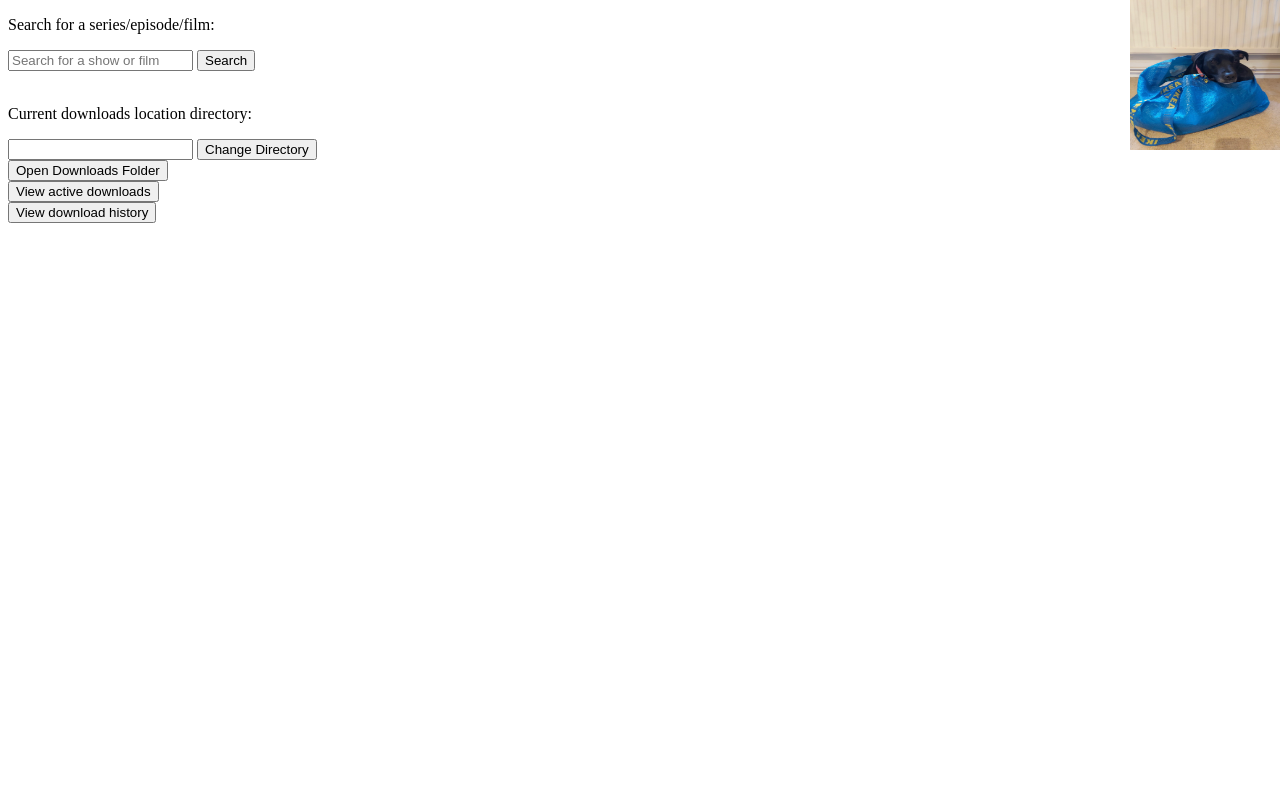
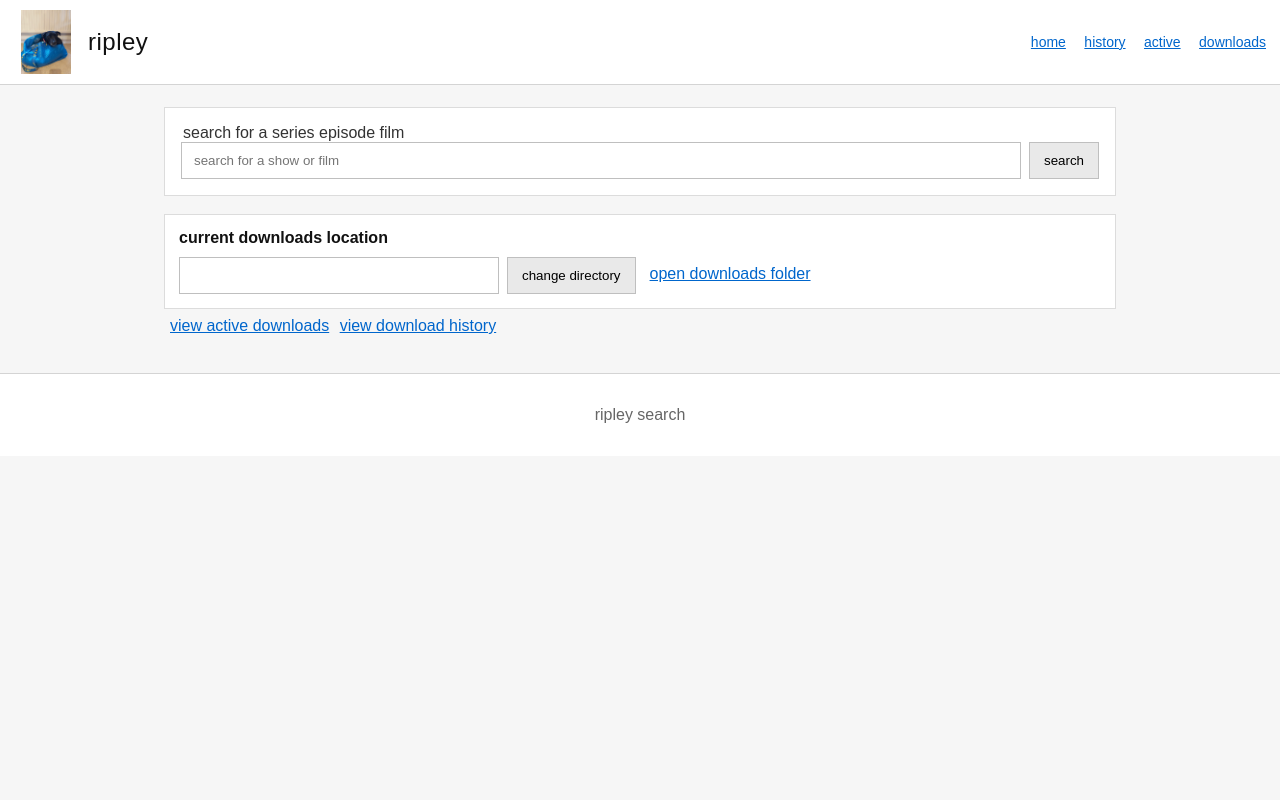
Before and after one commit to h0bnobs/jcw, a Python web app: template flaskd/templates/search.html in a window 1280 px wide. Run offline with Jinja, Linux system fonts and the light colour scheme; the template is opened without the code that fills it, so the values that code supplies are empty.

Commit message:
ui: first iteration of gpt's ui

```diff
--- a/flaskd/static/css/search.css
+++ b/flaskd/static/css/search.css
@@ -1,12 +1,96 @@
-#upload-file-label, #upload-config-label, .upload-label {
-    display: inline;
-    text-decoration: underline;
-    color: black;
-    font-family: "Aeonik Pro", sans-serif;
-    cursor: pointer;
-    font-size: 0.85rem;
+/* base */
+* { box-sizing: border-box }
+html, body { height: 100% }
+body {
+    margin: 0;
+    font-family: Arial, Helvetica, sans-serif;
+    background: #f6f6f6;
+    color: #111;
 }
 
-#file-input {
-    display: none;
+/* header similar to classic torrent index bars */
+.topbar {
+    display: flex;
+    align-items: center;
+    justify-content: space-between;
+    gap: 16px;
+    padding: 10px 14px;
+    border-bottom: 1px solid #d4d4d4;
+    background: #fff;
 }
+.brand { display: flex; align-items: center; gap: 10px; text-decoration: none; color: #111 }
+.logo { width: 64px; height: 64px; object-fit: contain }
+.title { font-size: 24px; text-transform: lowercase; letter-spacing: 0.5px }
+
+.nav a {
+    color: #06c;
+    text-decoration: underline;
+    margin-left: 14px;
+    font-size: 14px;
+}
+
+.wrap {
+    max-width: 980px;
+    margin: 22px auto;
+    padding: 0 14px;
+}
+
+/* search box */
+.searchbox {
+    background: #fff;
+    border: 1px solid #dcdcdc;
+    padding: 16px;
+}
+.prompt { margin: 0 0 8px 2px; color: #333 }
+.row { display: flex; gap: 8px }
+.search-form input[type="text"] {
+    flex: 1;
+    padding: 10px 12px;
+    border: 1px solid #bfbfbf;
+    outline: none;
+}
+.btn {
+    padding: 10px 14px;
+    border: 1px solid #bfbfbf;
+    background: #e9e9e9;
+    cursor: pointer;
+}
+.btn:disabled { opacity: 0.5; cursor: default }
+
+/* notices and panels */
+.notice { margin-top: 10px; padding: 8px 10px; border: 1px solid #e0e0e0; background: #fafafa }
+.notice-danger { border-color: #f3c2c2; background: #ffecec; color: #a40000 }
+
+.panel {
+    margin-top: 18px;
+    background: #fff;
+    border: 1px solid #dcdcdc;
+    padding: 14px;
+}
+.panel h3 { margin: 0 0 10px 0; font-size: 16px; font-weight: 600 }
+.inline-form { display: flex; gap: 8px; flex-wrap: wrap }
+.inline-form input[type="text"] {
+    min-width: 320px;
+    padding: 8px 10px;
+    border: 1px solid #bfbfbf;
+}
+.btn-link {
+    display: inline-block;
+    padding: 8px 0;
+    margin-left: 6px;
+    color: #06c;
+    text-decoration: underline;
+    border: none;
+    background: transparent;
+    cursor: pointer;
+}
+
+/* footer */
+.foot {
+    margin-top: 30px;
+    padding: 16px 14px;
+    border-top: 1px solid #d4d4d4;
+    background: #fff;
+    text-align: center;
+    color: #666;
+}
--- a/flaskd/templates/search.html
+++ b/flaskd/templates/search.html
@@ -1,28 +1,56 @@
 <!DOCTYPE html>
-<html>
+<html lang="en">
+<head>
+    <meta charset="utf-8">
+    <title>Ripley Search</title>
+    <meta name="viewport" content="width=device-width, initial-scale=1">
+    <link rel="stylesheet" href="../static/css/search.css">
+</head>
 <body>
-<img src="../static/img/ripley.png" alt="Logo" style="width:150px; height: 150px; position:absolute; top:0; right:0;">
-<link rel="stylesheet" href="../static/css/search.css">
-<form action="/search" method="get">
-    <p>Search for a series/episode/film:</p>
-    <input type="text" name="query" placeholder="Search for a show or film" required>
-    <button type="submit">Search</button>
-</form>
-{% if vpn_bypass %}
-<p style="color:red;">VPN check bypass is active.</p>
-{% endif %}
-<br>
-<p>Current downloads location directory:</p>
-<form action="/set-download-dir" method="post">
-    <input type="text" name="download_dir" value="{{ download_dir }}" required>
-    <button type="submit">Change Directory</button>
-</form>
-<button onclick="location.href='/open-folder/{{ download_dir }}'">Open Downloads Folder</button>
-<br>
-<form action="/active-downloads" method="get">
-    <button type="submit">View active downloads</button>
-</form>
-<form action="/download-history" method="get">
-    <button type="submit">View download history</button>
+<header class="topbar">
+    <a class="brand" href="/">
+        <img src="../static/img/ripley.png" alt="Logo" class="logo">
+        <span class="title">ripley</span>
+    </a>
+    <nav class="nav">
+        <a href="/">home</a>
+        <a href="/download-history">history</a>
+        <a href="/active-downloads">active</a>
+        <a href="/open-folder/{{ download_dir }}">downloads</a>
+    </nav>
+</header>
+
+<main class="wrap">
+    <section class="searchbox">
+        <form action="/search" method="get" class="search-form">
+            <label for="query" class="prompt">search for a series episode film</label>
+            <div class="row">
+                <input id="query" type="text" name="query" placeholder="search for a show or film" required>
+                <button type="submit" class="btn">search</button>
+            </div>
+        </form>
+        {% if vpn_bypass %}
+        <p class="notice notice-danger">vpn check bypass is active.</p>
+        {% endif %}
+    </section>
+
+    <section class="panel">
+        <h3>current downloads location</h3>
+        <form action="/set-download-dir" method="post" class="inline-form">
+            <input type="text" name="download_dir" value="{{ download_dir }}" required>
+            <button type="submit" class="btn">change directory</button>
+            <a class="btn-link" href="/open-folder/{{ download_dir }}">open downloads folder</a>
+        </form>
+    </section>
+
+    <section class="links">
+        <a class="btn-link" href="/active-downloads">view active downloads</a>
+        <a class="btn-link" href="/download-history">view download history</a>
+    </section>
+</main>
+
+<footer class="foot">
+    <p>ripley search</p>
+</footer>
 </body>
 </html>
```
Also changed, not shown: flaskd/static/css/results.css (added, +84 -0 lines), flaskd/templates/results.html (+59 -25 lines).
